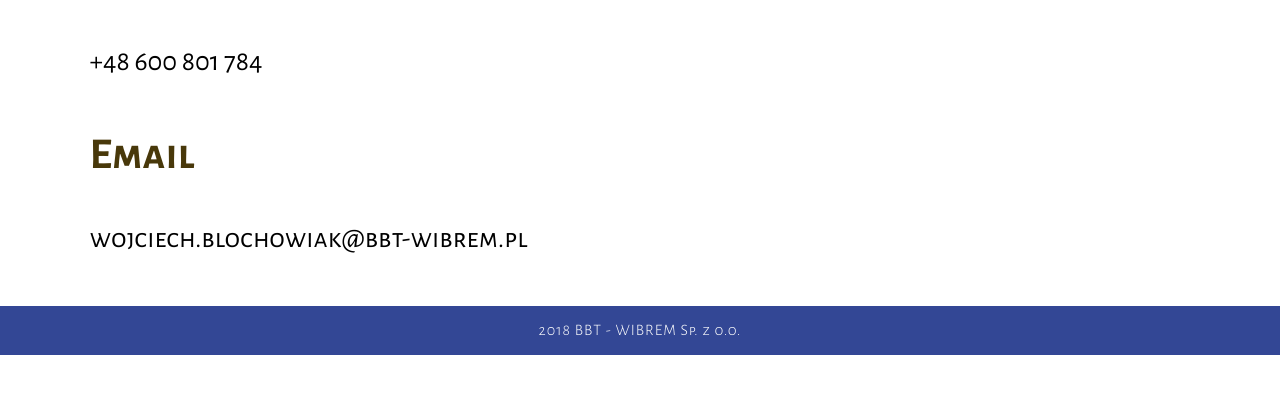
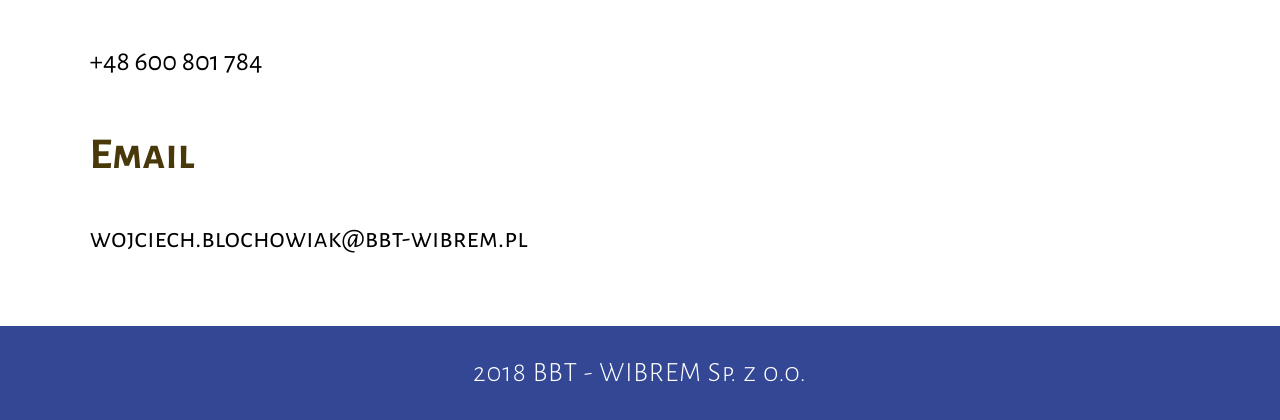
Before and after one commit to jezyk2796/BBT-WIBREM, a PHP site: page / in a window 1280 px wide. Shown: the part 4637-5057 px from the top of the page. Before the commit the page ends 4992 px from the top, so only its background shows below. Run offline with PHP 8.4, Linux system fonts and the light colour scheme; some web fonts are replaced.

Commit message:
footer for mobile ready

```diff
--- a/css/style.css
+++ b/css/style.css
@@ -529,3 +529,21 @@ footer p {
   font-size: 1.6rem;
   font-weight: 300;
 }
+
+@media (min-width: 480px) {
+  footer p {
+    padding: 2rem 0;
+    font-size: 2rem;
+  }
+}
+
+@media (min-width: 720px) {
+  footer {
+    margin: 7rem 0 0 0;
+  }
+
+  footer p {
+    padding: 3rem 0;
+    font-size: 2.8rem;
+  }
+}
```
